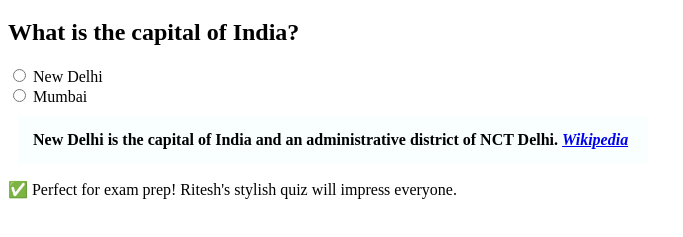
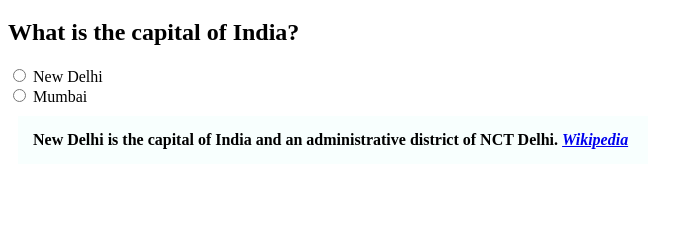
Before and after one commit to acciojob/trivia-noumantannu06-glitch, a website: page main.html in a window 1280 px wide. Shown: the part 61-298 px from the top of the page, without its empty margins (0-683 px from the left). Drawn offline with Linux system fonts and the light colour scheme.

Commit message:
created a submission

```diff
--- a/main.html
+++ b/main.html
@@ -30,10 +30,6 @@
             New Delhi is the capital of India and an administrative district of NCT Delhi.
             <cite><a href="https://en.wikipedia.org/wiki/New_Delhi" target="_blank" class="wiki-link">Wikipedia</a></cite>
         </blockquote>
-
-        <div class="footer-note">
-            <p>✅ Perfect for exam prep! Ritesh's stylish quiz will impress everyone.</p>
-        </div>
     </div>
     <script type="text/javascript" src="./script.js">
 </script>
```
